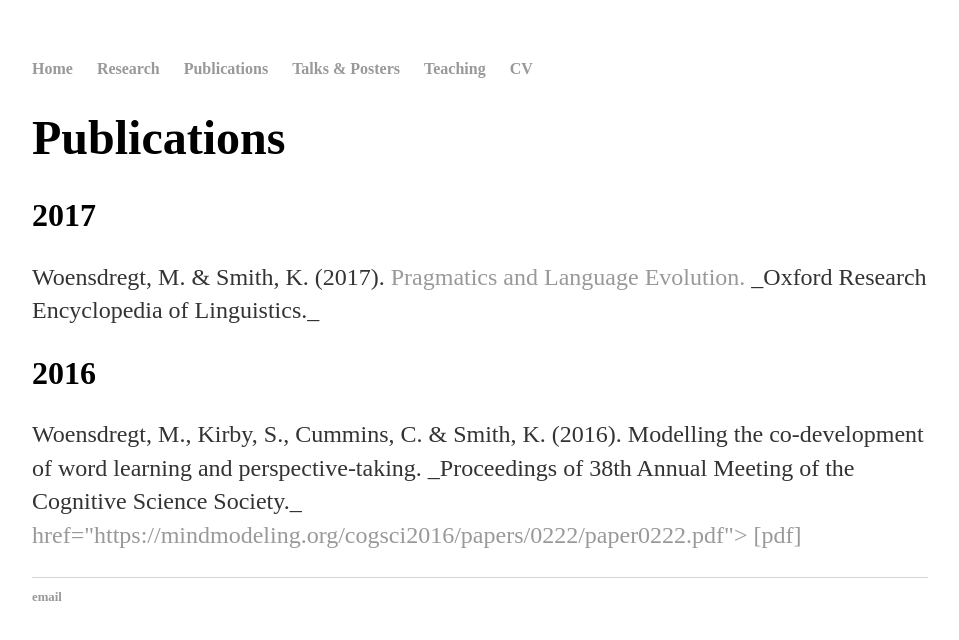
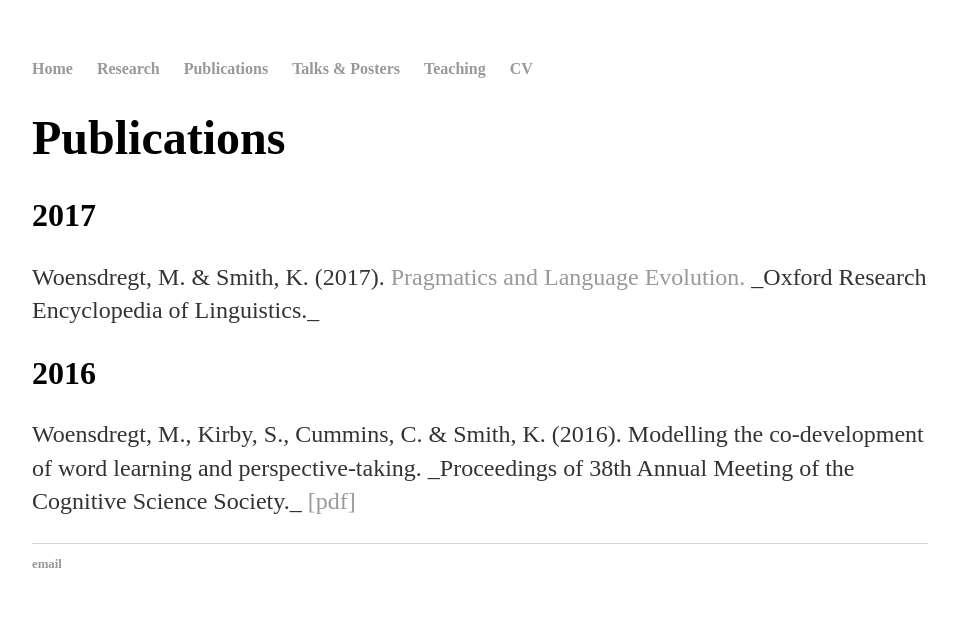
Before and after one commit to marieke-woensdregt/marieke-woensdregt.github.io, a Jekyll site: the page built from publications/index.html, in a window 1280 px wide. Shown: the top 640 px of the page, without its empty margins (160-1119 px from the left). Built offline with Jekyll 4.4.1, drawn with Linux system fonts in a browser that asks for light colours.

Commit message:
Update index.html

```diff
--- a/publications/index.html
+++ b/publications/index.html
@@ -15,6 +15,6 @@ title: Publications
 	<p>
 		Woensdregt, M., Kirby, S., Cummins, C. &amp; Smith, K. (2016). Modelling the co-development of word learning and perspective-taking.
 		_Proceedings of 38th Annual Meeting of the Cognitive Science Society._
-		<a> href="https://mindmodeling.org/cogsci2016/papers/0222/paper0222.pdf"> [pdf] </a>
+		<a href="https://mindmodeling.org/cogsci2016/papers/0222/paper0222.pdf"> [pdf] </a>
 	</p>
 </div><!-- /.blurb -->
```
